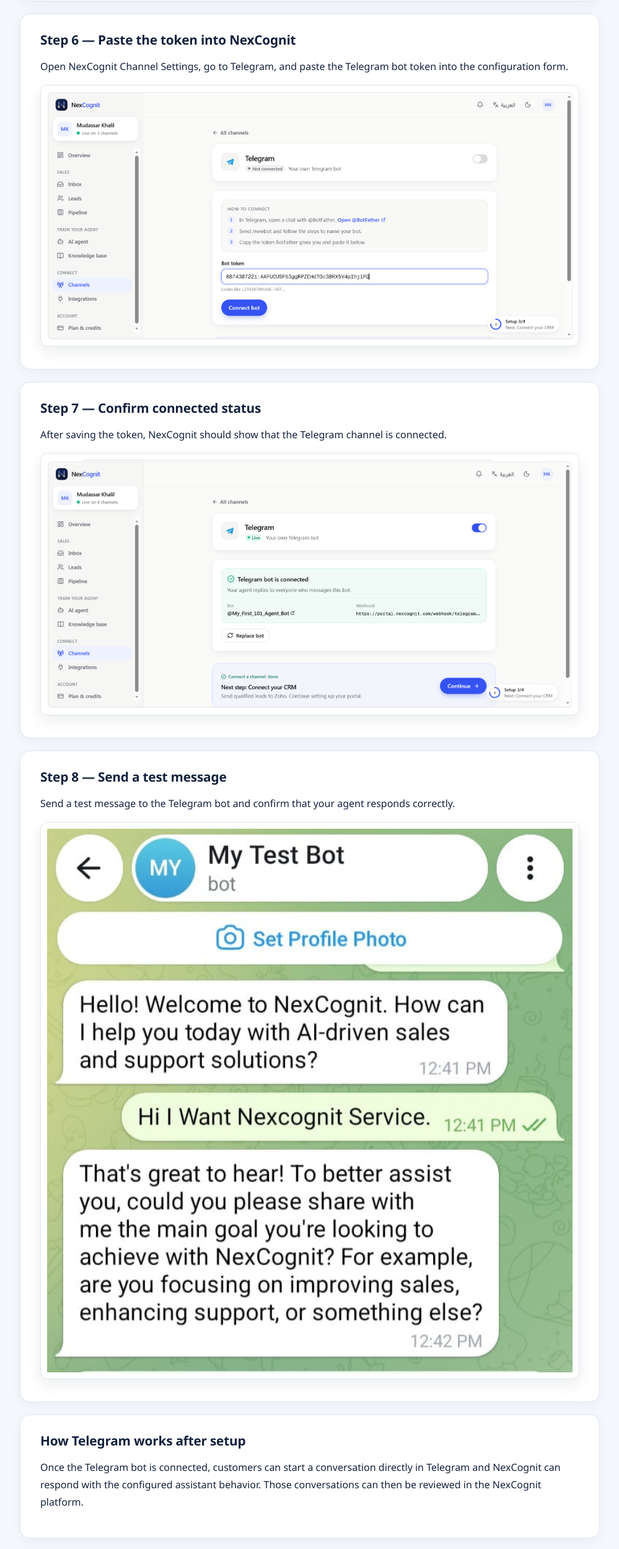
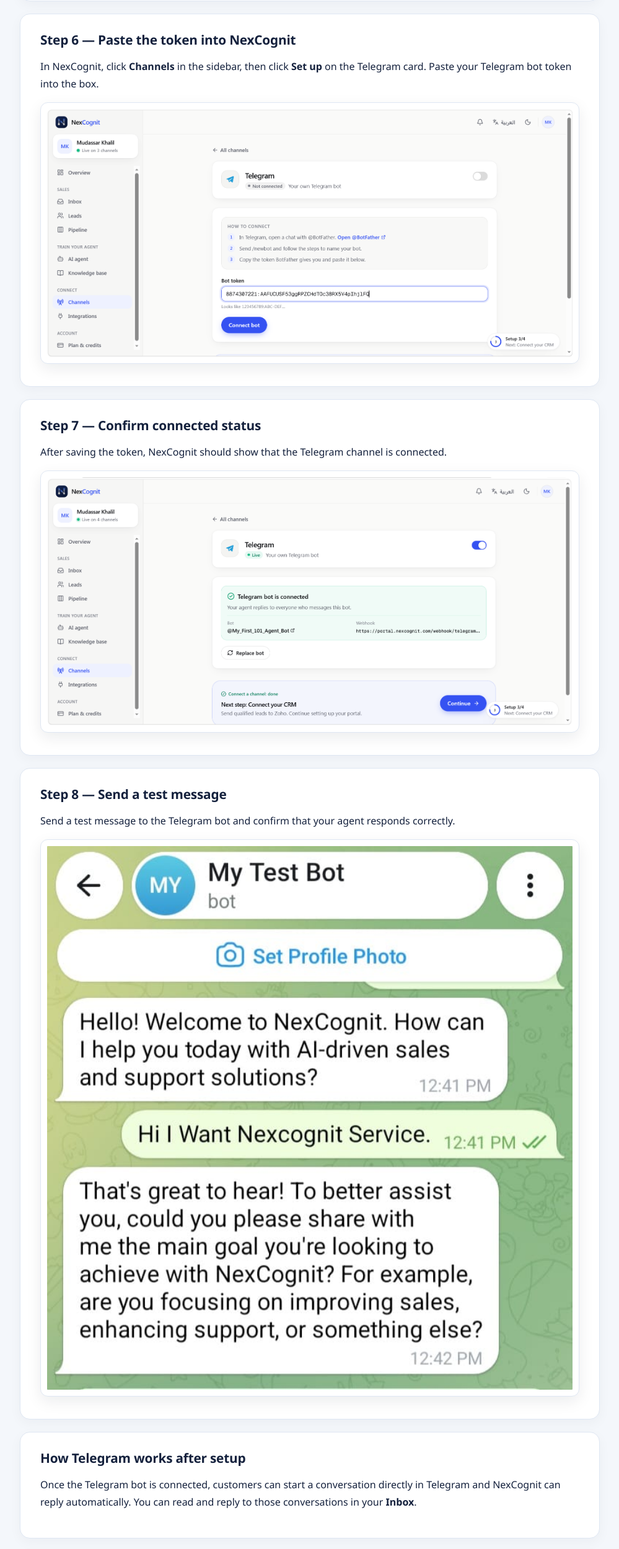
Before and after one commit to mudassar010101/Documentation, a plain HTML site: page pages/channels/telegram.html in a window 1280 px wide. Shown: the part 7109-9608 px from the top of the page at 62% size, without its empty margins (280-1279 px from the left). Drawn offline with Linux system fonts and the light colour scheme.

Commit message:
Update Telegram wording to new UI

```diff
--- a/pages/channels/telegram.html
+++ b/pages/channels/telegram.html
@@ -104,8 +104,8 @@
 
       <section class="content-section" id="connect-nexcognit">
         <h2>Step 6 — Paste the token into NexCognit</h2>
-        <p>Open NexCognit Channel Settings, go to Telegram, and paste the Telegram bot token into the configuration
-          form.</p>
+                <p>In NexCognit, click <strong>Channels</strong> in the sidebar, then click <strong>Set up</strong> on the
+          Telegram card. Paste your Telegram bot token into the box.</p>
         <img src="../../screenshots/channels/telegram/06_paste_token_in_nexcognit.PNG"
           alt="Pasting the Telegram bot token into NexCognit"
           style="max-width: 100%; border: 1px solid #dfe7f3; border-radius: 12px; margin-top: 12px;" />
@@ -130,8 +130,7 @@
       <section class="content-section">
         <h2>How Telegram works after setup</h2>
         <p>Once the Telegram bot is connected, customers can start a conversation directly in Telegram and NexCognit can
-          respond with the configured assistant behavior. Those conversations can then be reviewed in the NexCognit
-          platform.</p>
+                    reply automatically. You can read and reply to those conversations in your <strong>Inbox</strong>.</p>
       </section>
 
       <section class="content-section">
```
